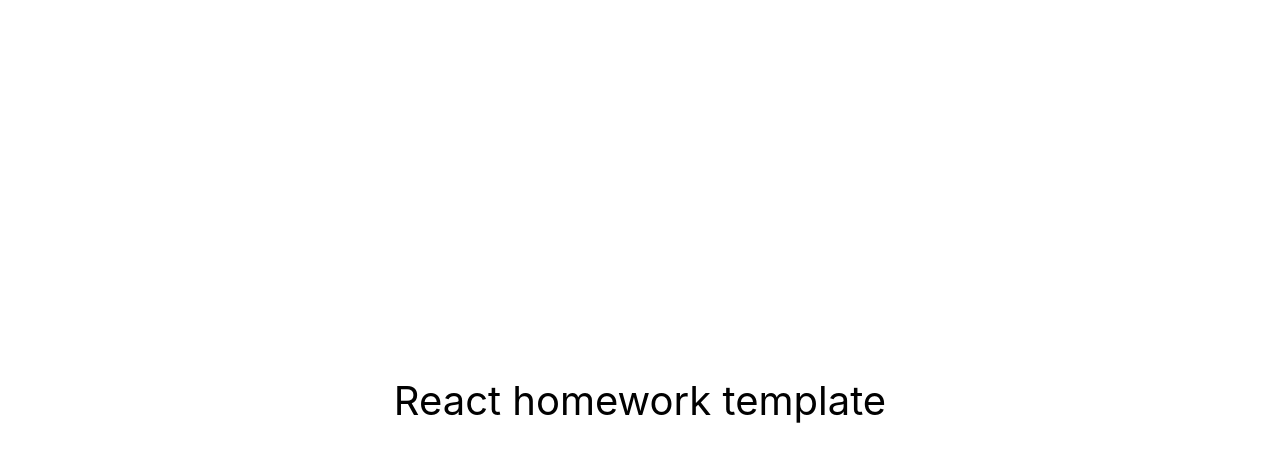
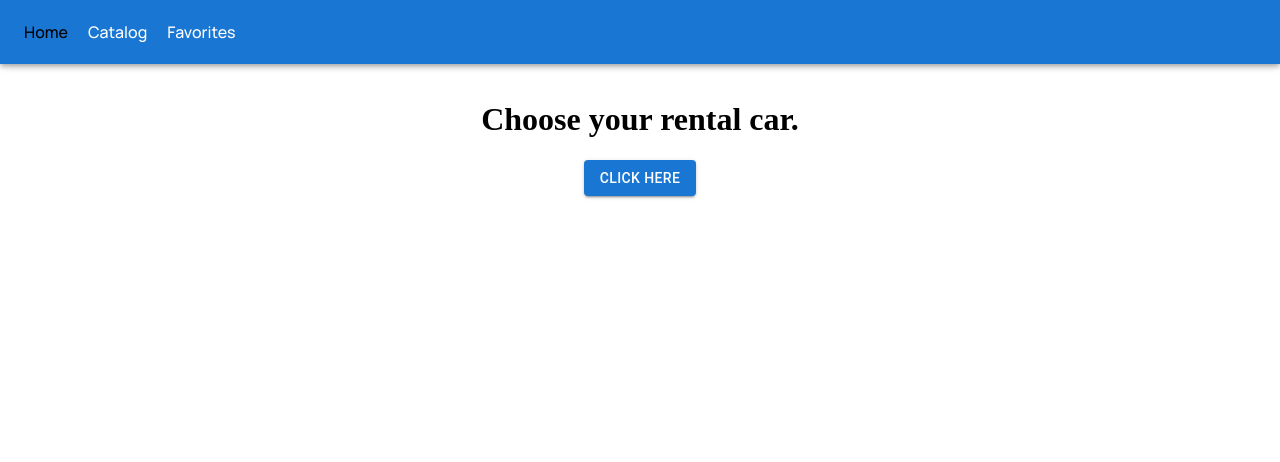
Before and after one commit to Anna-Grigorovich/car-test, a React (Create React App) app: page /car-test/ in a window 1280 px wide. Shown: the top 462 px of the page. Built offline with nearby package versions, Linux system fonts and the light colour scheme; no server answers.

Commit message:
add Catalog Page

```diff
--- a/package.json
+++ b/package.json
@@ -4,13 +4,18 @@
   "private": true,
   "homepage": "https://goitacademy.github.io/react-homework-template/",
   "dependencies": {
+    "@emotion/react": "^11.11.1",
+    "@emotion/styled": "^11.11.0",
+    "@mui/material": "^5.14.9",
     "@testing-library/jest-dom": "^5.16.3",
     "@testing-library/react": "^12.1.4",
     "@testing-library/user-event": "^13.5.0",
+    "axios": "^1.5.0",
     "react": "^18.1.0",
     "react-dom": "^18.1.0",
     "react-router-dom": "^6.16.0",
     "react-scripts": "5.0.1",
+    "styled-components": "^6.0.8",
     "web-vitals": "^2.1.3"
   },
   "scripts": {
--- a/public/index.html
+++ b/public/index.html
@@ -3,6 +3,12 @@
   <head>
     <meta charset="utf-8" />
     <link rel="icon" href="%PUBLIC_URL%/favicon.ico" />
+    <link rel="preconnect" href="https://fonts.googleapis.com" />
+    <link rel="preconnect" href="https://fonts.gstatic.com" crossorigin />
+    <link
+      href="https://fonts.googleapis.com/css2?family=Manrope:wght@400;500;600&display=swap"
+      rel="stylesheet"
+    />
     <meta name="viewport" content="width=device-width, initial-scale=1" />
     <meta name="theme-color" content="#000000" />
     <meta
--- /dev/null
+++ b/src/CarItem/CarItem.jsx
@@ -0,0 +1,26 @@
+import { Button } from '@mui/material';
+import { Box, Div, Img, P, Span } from './CarItem.styled';
+
+export const CartItem = ({ car }) => {
+  return (
+    <Box>
+      <Img src={car.img} alt="car" />
+      <Div>
+        <P>
+          {car.make} <Span>{car.model}</Span>, {car.year}
+        </P>
+        <P>{car.rentalPrice}</P>
+      </Div>
+
+      <ul>
+        <li>{car.address}</li>
+        <li>{car.rentalCompany}</li>
+        <li>{car.type}</li>
+        <li>{car.model}</li>
+        <li>{car.id}</li>
+        <li>{car.accessories[1]}</li>
+      </ul>
+      <Button variant="contained">Learn more</Button>
+    </Box>
+  );
+};
--- /dev/null
+++ b/src/CarItem/CarItem.styled.js
@@ -0,0 +1,23 @@
+const { default: styled } = require('styled-components');
+export const Box = styled.div`
+  width: 274px;
+`;
+export const Img = styled.img`
+  height: 268px;
+  width: 274px;
+  border-radius: 14px;
+`;
+export const Div = styled.div`
+  display: flex;
+  justify-content: space-between;
+`;
+export const P = styled.p`
+  font-family: Manrope;
+  font-size: 16px;
+  line-height: 24px;
+  font-weight: 600;
+`;
+
+export const Span = styled.span`
+  color: #3470ff;
+`;
--- a/src/components/App.jsx
+++ b/src/components/App.jsx
@@ -1,16 +1,39 @@
+import { Route, Routes } from 'react-router-dom';
+import { Layout } from './Layout/Layout';
+import { HomePage } from 'pages/HomePage/HomePage';
+import { useEffect, useState } from 'react';
+import axios from 'axios';
+import { CatalogPage } from 'pages/Catalog/CatalogPage';
+
+// import { fetchCars } from 'service/car-api';
+axios.defaults.baseURL = 'https://64943fad0da866a953676a2d.mockapi.io/';
+
 export const App = () => {
+  const [cars, setCars] = useState([]);
+  const fetchCars = async () => {
+    const { data } = await axios.get('/cars');
+    return setCars(data);
+  };
+
+  useEffect(() => {
+    fetchCars();
+  }, []);
+  console.log(cars);
+
   return (
-    <div
-      style={{
-        height: '100vh',
-        display: 'flex',
-        justifyContent: 'center',
-        alignItems: 'center',
-        fontSize: 40,
-        color: '#010101'
-      }}
-    >
-      React homework template
-    </div>
+    <>
+      <Routes>
+        <Route path="/" element={<Layout />}>
+          <Route index element={<HomePage />} />
+          <Route path="/catalog" element={<CatalogPage cars={cars} />} />
+          {/* <Route
+            path="/catalog"
+            element={<CatalogPage cars={cars} onClick={onModal} />}
+          />
+          <Route path="/favorites" element={<FavoritesPage />} />
+          <Route path="*" element={<Navigate to="/" />} /> */}
+        </Route>
+      </Routes>
+    </>
   );
 };
--- /dev/null
+++ b/src/components/Layout/Layout.jsx
@@ -0,0 +1,36 @@
+import styled from '@emotion/styled';
+import AppBar from '@mui/material/AppBar';
+import Toolbar from '@mui/material/Toolbar';
+import { Suspense } from 'react';
+import { NavLink, Outlet } from 'react-router-dom';
+const StyledLink = styled(NavLink)`
+  color: white;
+  font-weight: 500;
+  font-style: normal;
+  font-family: Manrope;
+  &.active {
+    color: black;
+  }
+`;
+export const Layout = () => {
+  return (
+    <>
+      <header>
+        <AppBar component="nav">
+          <Toolbar sx={{ gap: '20px' }}>
+            <StyledLink to="/">Home</StyledLink>
+
+            <StyledLink to="/catalog">Catalog</StyledLink>
+
+            <StyledLink to="/favorites">Favorites</StyledLink>
+          </Toolbar>
+        </AppBar>
+      </header>
+      <main>
+        <Suspense fallback={<div>Loading...</div>}>
+          <Outlet />
+        </Suspense>
+      </main>
+    </>
+  );
+};
--- a/src/index.css
+++ b/src/index.css
@@ -4,7 +4,7 @@
   margin: 0;
   font-family: -apple-system, BlinkMacSystemFont, 'Segoe UI', 'Roboto', 'Oxygen',
     'Ubuntu', 'Cantarell', 'Fira Sans', 'Droid Sans', 'Helvetica Neue',
-    sans-serif;
+    'Manrope' sans-serif;
   -webkit-font-smoothing: antialiased;
   -moz-osx-font-smoothing: grayscale;
 }
@@ -13,3 +13,15 @@
   font-family: source-code-pro, Menlo, Monaco, Consolas, 'Courier New',
     monospace;
 }
+
+a {
+  text-decoration: none;
+  color: white;
+}
+
+header {
+  margin-bottom: 80px;
+}
+h1 {
+  text-align: center;
+}
--- /dev/null
+++ b/src/pages/Catalog/CatalogPage.jsx
@@ -0,0 +1,44 @@
+import { CartItem } from 'CarItem/CarItem';
+import { Container, ItemCar } from './CatalogPage.styled';
+
+export const CatalogPage1 = ({ cars }) => {
+  return (
+    <Container>
+      {cars.map(car => (
+        <ItemCar key={car.id}>
+          {/* <Img src={car.img} alt="car" />
+          <BtnIcon>
+            <Icon />
+          </BtnIcon> */}
+          <ul>
+            <li>{car.make}</li>
+            <li>{car.model}</li>
+            <li>{car.year}</li>
+            <li>{car.rentalPrice}</li>
+          </ul>
+          <ul>
+            <li>{car.address}</li>
+            <li>{car.rentalCompany}</li>
+            <li>{car.type}</li>
+            <li>{car.model}</li>
+            <li>{car.id}</li>
+            <li>{car.accessories[1]}</li>
+          </ul>
+          <button>Learn more</button>
+        </ItemCar>
+      ))}
+    </Container>
+  );
+};
+
+export const CatalogPage = ({ cars }) => {
+  return (
+    <Container>
+      {cars.map(car => (
+        <ItemCar key={car.id}>
+          <CartItem car={car} />
+        </ItemCar>
+      ))}
+    </Container>
+  );
+};
--- /dev/null
+++ b/src/pages/Catalog/CatalogPage.styled.js
@@ -0,0 +1,14 @@
+import styled from '@emotion/styled';
+
+export const Container = styled.ul`
+  display: flex;
+  flex-wrap: wrap;
+  justify-content: center;
+  align-items: center;
+  list-style: none;
+`;
+
+export const ItemCar = styled.li`
+  flex-basis: calc((100% - 29px) / 4);
+  position: relative;
+`;
--- /dev/null
+++ b/src/pages/HomePage/HomePage.jsx
@@ -0,0 +1,14 @@
+import { Button } from '@mui/material';
+import { Link } from 'react-router-dom';
+import { Container } from './HomePage.styled';
+
+export const HomePage = () => {
+  return (
+    <Container>
+      <h1>Choose your rental car.</h1>
+      <Button variant="contained">
+        <Link to="/catalog"> Click here</Link>
+      </Button>
+    </Container>
+  );
+};
--- /dev/null
+++ b/src/pages/HomePage/HomePage.styled.js
@@ -0,0 +1,11 @@
+import styled from 'styled-components';
+// import { styled as MUI } from '@mui/material/styles';
+// export const ButtonHome = MUI('Button')({
+//   display: 'flex',
+// });
+
+export const Container = styled.div`
+  display: flex;
+  flex-direction: column;
+  align-items: center;
+`;
```
Also changed, not shown: src/pages/HomePage.jsx (deleted), 1 other file (tests, documents, lock files or other folders).
